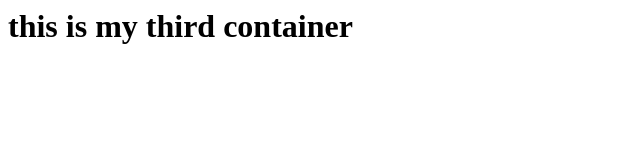
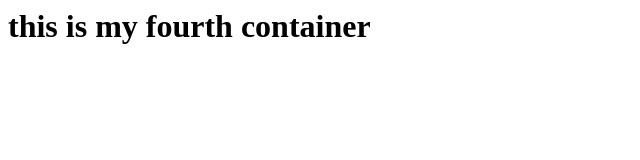
Before and after one commit to sunithalakshmi/docker, a plain HTML site: page index.html in a window 1280 px wide. Shown: the whole page, without its empty margins (0-640 px from the left). Drawn offline with Linux system fonts and the light colour scheme.

```diff
--- a/index.html
+++ b/index.html
@@ -1 +1 @@
-<h1>this is my third container</h1>
+<h1>this is my fourth container</h1>
```
